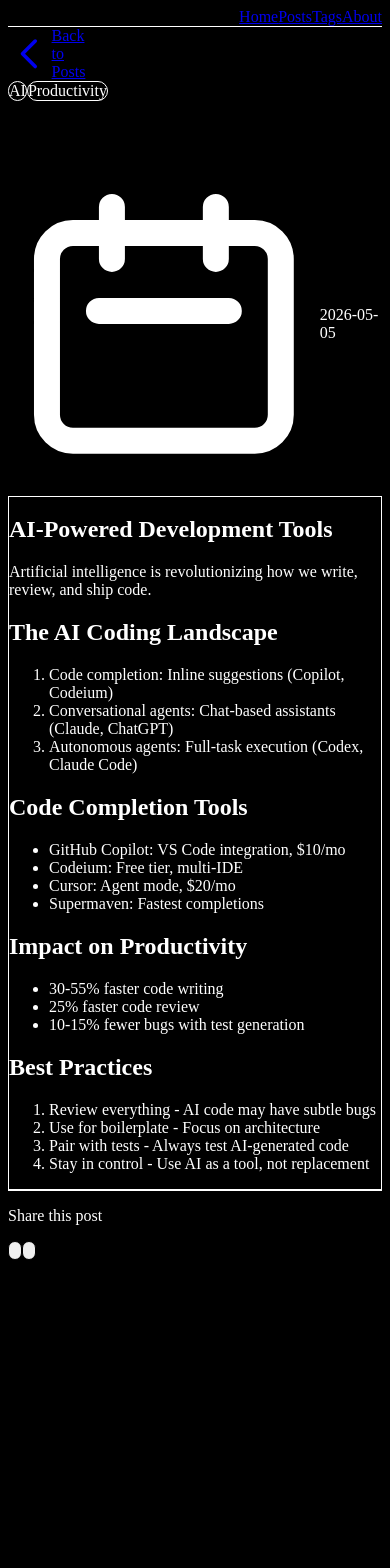
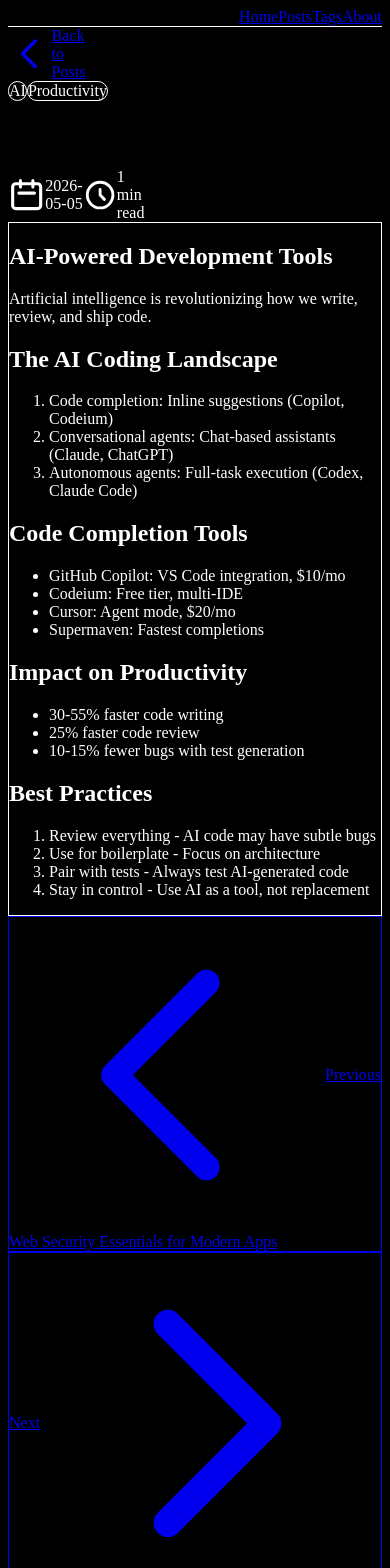
Before and after one commit to xfwfm4btvf-dev/my-app, a Next.js app: page /my-app/posts/ai-powered-development in a window 390 px wide. Shown: the top 1568 px of the page. Before the commit the page ends 1268 px from the top, so only its background shows below. Built offline with nearby package versions, Linux system fonts and the light colour scheme.

Commit message:
Add JSON-LD structured data, reading time, prev/next nav

```diff
--- a/app/layout.tsx
+++ b/app/layout.tsx
@@ -47,7 +47,8 @@ export default function RootLayout({
           title="Nitrogen Blog RSS Feed"
           href="/my-app/rss.xml"
         />
-      </head>
+      <link rel="sitemap" type="application/xml" href="/my-app/sitemap.xml" />
+</head>
       <body className="bg-black text-white min-h-screen">
         <nav className="border-b border-white/10 bg-black/50 backdrop-blur-lg sticky top-0 z-50">
           <div className="max-w-6xl mx-auto px-6 py-4 flex items-center justify-between">
--- a/app/posts/[slug]/PostContent.tsx
+++ b/app/posts/[slug]/PostContent.tsx
@@ -5,100 +5,63 @@ import { Post } from "../../../lib/posts";
 import ReactMarkdown from "react-markdown";
 import remarkGfm from "remark-gfm";
 
-export default function PostContent({ post }: { post: Post }) {
+export default function PostContent({
+  post,
+  readingTime,
+  prevPost,
+  nextPost,
+}: {
+  post: Post;
+  readingTime: number;
+  prevPost: Post | null;
+  nextPost: Post | null;
+}) {
   return (
     <div className="min-h-screen relative">
       <article className="relative py-20 px-6 z-10">
         <div className="max-w-3xl mx-auto">
-          <motion.div
-            initial={{ opacity: 0, y: 30 }}
-            animate={{ opacity: 1, y: 0 }}
-            transition={{ duration: 0.6 }}
-          >
-            {/* Back link */}
-            <a
-              href="/my-app/posts"
-              className="inline-flex items-center gap-2 text-gray-400 hover:text-white mb-8 transition-colors"
-            >
-              <svg className="w-4 h-4" fill="none" stroke="currentColor" viewBox="0 0 24 24">
-                <path strokeLinecap="round" strokeLinejoin="round" strokeWidth={2} d="M15 19l-7-7 7-7" />
-              </svg>
+          <motion.div initial={{ opacity: 0, y: 30 }} animate={{ opacity: 1, y: 0 }} transition={{ duration: 0.6 }}>
+            <a href="/my-app/posts" className="inline-flex items-center gap-2 text-gray-400 hover:text-white mb-8 transition-colors">
+              <svg className="w-4 h-4" fill="none" stroke="currentColor" viewBox="0 0 24 24"><path strokeLinecap="round" strokeLinejoin="round" strokeWidth={2} d="M15 19l-7-7 7-7" /></svg>
               Back to Posts
             </a>
-
-            {/* Tags */}
             <div className="flex gap-2 mb-6">
               {post.tags.map((tag, i) => (
-                <motion.span
-                  key={tag}
-                  initial={{ opacity: 0, scale: 0.8 }}
-                  animate={{ opacity: 1, scale: 1 }}
-                  transition={{ delay: 0.1 * i }}
-                  className="text-sm px-4 py-1.5 rounded-full bg-gradient-to-r from-blue-500/20 to-purple-500/20 text-blue-300 border border-blue-500/30"
-                >
-                  {tag}
-                </motion.span>
+                <motion.span key={tag} initial={{ opacity: 0, scale: 0.8 }} animate={{ opacity: 1, scale: 1 }} transition={{ delay: 0.1 * i }} className="text-sm px-4 py-1.5 rounded-full bg-gradient-to-r from-blue-500/20 to-purple-500/20 text-blue-300 border border-blue-500/30">{tag}</motion.span>
               ))}
             </div>
-
-            {/* Title */}
-            <motion.h1
-              initial={{ opacity: 0, y: 20 }}
-              animate={{ opacity: 1, y: 0 }}
-              transition={{ delay: 0.2 }}
-              className="text-5xl md:text-6xl font-bold mb-6 bg-gradient-to-r from-white via-gray-100 to-gray-400 bg-clip-text text-transparent"
-            >
-              {post.title}
-            </motion.h1>
-
-            {/* Date */}
-            <motion.p
-              initial={{ opacity: 0 }}
-              animate={{ opacity: 1 }}
-              transition={{ delay: 0.3 }}
-              className="text-gray-500 mb-12 flex items-center gap-2"
-            >
-              <svg className="w-4 h-4" fill="none" stroke="currentColor" viewBox="0 0 24 24">
-                <path strokeLinecap="round" strokeLinejoin="round" strokeWidth={2} d="M8 7V3m8 4V3m-9 8h10M5 21h14a2 2 0 002-2V7a2 2 0 00-2-2H5a2 2 0 00-2 2v12a2 2 0 002 2z" />
-              </svg>
-              {post.date}
-            </motion.p>
-
-            {/* Content Card */}
-            <motion.div
-              initial={{ opacity: 0, y: 20 }}
-              animate={{ opacity: 1, y: 0 }}
-              transition={{ delay: 0.4 }}
-              className="relative rounded-2xl border border-white/10 bg-white/5 backdrop-blur-sm p-8 md:p-12 overflow-hidden"
-            >
+            <motion.h1 initial={{ opacity: 0, y: 20 }} animate={{ opacity: 1, y: 0 }} transition={{ delay: 0.2 }} className="text-5xl md:text-6xl font-bold mb-6 bg-gradient-to-r from-white via-gray-100 to-gray-400 bg-clip-text text-transparent">{post.title}</motion.h1>
+            <motion.div initial={{ opacity: 0 }} animate={{ opacity: 1 }} transition={{ delay: 0.3 }} className="text-gray-500 mb-12 flex items-center gap-4 flex-wrap">
+              <span className="flex items-center gap-2">
+                <svg className="w-4 h-4" fill="none" stroke="currentColor" viewBox="0 0 24 24"><path strokeLinecap="round" strokeLinejoin="round" strokeWidth={2} d="M8 7V3m8 4V3m-9 8h10M5 21h14a2 2 0 002-2V7a2 2 0 00-2-2H5a2 2 0 00-2 2v12a2 2 0 002 2z" /></svg>
+                {post.date}
+              </span>
+              <span className="flex items-center gap-2">
+                <svg className="w-4 h-4" fill="none" stroke="currentColor" viewBox="0 0 24 24"><path strokeLinecap="round" strokeLinejoin="round" strokeWidth={2} d="M12 8v4l3 3m6-3a9 9 0 11-18 0 9 9 0 0118 0z" /></svg>
+                {readingTime} min read
+              </span>
+            </motion.div>
+            <motion.div initial={{ opacity: 0, y: 20 }} animate={{ opacity: 1, y: 0 }} transition={{ delay: 0.4 }} className="relative rounded-2xl border border-white/10 bg-white/5 backdrop-blur-sm p-8 md:p-12 overflow-hidden">
               <div className="relative prose prose-invert prose-lg max-w-none prose-headings:text-white prose-p:text-gray-300 prose-strong:text-white prose-code:text-blue-300 prose-code:bg-white/10 prose-code:px-1.5 prose-code:py-0.5 prose-code:rounded prose-pre:bg-white/5 prose-pre:border prose-pre:border-white/10 prose-a:text-blue-400 prose-li:text-gray-300">
-                <ReactMarkdown remarkPlugins={[remarkGfm]}>
-                  {post.content}
-                </ReactMarkdown>
+                <ReactMarkdown remarkPlugins={[remarkGfm]}>{post.content}</ReactMarkdown>
               </div>
             </motion.div>
-
-            {/* Share Section */}
-            <motion.div
-              initial={{ opacity: 0 }}
-              animate={{ opacity: 1 }}
-              transition={{ delay: 0.6 }}
-              className="mt-12 pt-8 border-t border-white/10"
-            >
-              <p className="text-gray-500 text-sm mb-4">Share this post</p>
-              <div className="flex gap-4">
-                <button className="p-3 rounded-full bg-white/5 hover:bg-white/10 border border-white/10 transition-colors">
-                  <svg className="w-5 h-5 text-gray-400" fill="currentColor" viewBox="0 0 24 24">
-                    <path d="M18.244 2.25h3.308l-7.227 8.26 8.502 11.24H16.17l-5.214-6.817L4.99 21.75H1.68l7.73-8.835L1.254 2.25H8.08l4.713 6.231zm-1.161 17.52h1.833L7.084 4.126H5.117z"/>
-                  </svg>
-                </button>
-                <button className="p-3 rounded-full bg-white/5 hover:bg-white/10 border border-white/10 transition-colors">
-                  <svg className="w-5 h-5 text-gray-400" fill="currentColor" viewBox="0 0 24 24">
-                    <path d="M20.447 20.452h-3.554v-5.569c0-1.328-.027-3.037-1.852-3.037-1.853 0-2.136 1.445-2.136 2.939v5.667H9.351V9h3.414v1.561h.046c.477-.9 1.637-1.85 3.37-1.85 3.601 0 4.267 2.37 4.267 5.455v6.286zM5.337 7.433c-1.144 0-2.063-.926-2.063-2.065 0-1.138.92-2.063 2.063-2.063 1.14 0 2.064.925 2.064 2.063 0 1.139-.925 2.065-2.064 2.065zm1.782 13.019H3.555V9h3.564v11.452zM22.225 0H1.771C.792 0 0 .774 0 1.729v20.542C0 23.227.792 24 1.771 24h20.451C23.2 24 24 23.227 24 22.271V1.729C24 .774 23.2 0 22.222 0h.003z"/>
-                  </svg>
-                </button>
-              </div>
-            </motion.div>
+            {(prevPost || nextPost) && (
+              <motion.div initial={{ opacity: 0 }} animate={{ opacity: 1 }} transition={{ delay: 0.5 }} className="mt-12 grid grid-cols-1 md:grid-cols-2 gap-4">
+                {prevPost ? (
+                  <a href={`/my-app/posts/${prevPost.slug}`} className="group p-5 rounded-xl border border-white/10 bg-white/5 hover:border-blue-500/50 hover:bg-blue-500/5 transition-all">
+                    <span className="text-xs text-gray-500 flex items-center gap-1 mb-2"><svg className="w-3 h-3" fill="none" stroke="currentColor" viewBox="0 0 24 24"><path strokeLinecap="round" strokeLinejoin="round" strokeWidth={2} d="M15 19l-7-7 7-7" /></svg>Previous</span>
+                    <span className="text-white group-hover:text-blue-400 transition-colors font-medium">{prevPost.title}</span>
+                  </a>
+                ) : <div />}
+                {nextPost ? (
+                  <a href={`/my-app/posts/${nextPost.slug}`} className="group p-5 rounded-xl border border-white/10 bg-white/5 hover:border-blue-500/50 hover:bg-blue-500/5 transition-all text-right">
+                    <span className="text-xs text-gray-500 flex items-center gap-1 justify-end mb-2">Next<svg className="w-3 h-3" fill="none" stroke="currentColor" viewBox="0 0 24 24"><path strokeLinecap="round" strokeLinejoin="round" strokeWidth={2} d="M9 5l7 7-7 7" /></svg></span>
+                    <span className="text-white group-hover:text-blue-400 transition-colors font-medium">{nextPost.title}</span>
+                  </a>
+                ) : <div />}
+              </motion.div>
+            )}
           </motion.div>
         </div>
       </article>
--- a/app/posts/[slug]/page.tsx
+++ b/app/posts/[slug]/page.tsx
@@ -6,53 +6,46 @@ export function generateStaticParams() {
   return posts.map((post) => ({ slug: post.slug }));
 }
 
-export async function generateMetadata({
-  params,
-}: {
-  params: Promise<{ slug: string }>;
-}): Promise<Metadata> {
+export async function generateMetadata({ params }: { params: Promise<{ slug: string }> }): Promise<Metadata> {
   const { slug } = await params;
   const post = getPostBySlug(slug);
-
-  if (!post) {
-    return { title: "Post Not Found" };
-  }
-
+  if (!post) return { title: "Post Not Found" };
   return {
     title: `${post.title} | Nitrogen Blog`,
     description: post.excerpt,
     keywords: post.tags,
-    openGraph: {
-      title: post.title,
-      description: post.excerpt,
-      url: `https://xfwfm4btvf-dev.github.io/my-app/posts/${post.slug}`,
-      type: "article",
-      publishedTime: post.date,
-      tags: post.tags,
-    },
-    twitter: {
-      card: "summary_large_image",
-      title: post.title,
-      description: post.excerpt,
-    },
+    openGraph: { title: post.title, description: post.excerpt, url: `https://xfwfm4btvf-dev.github.io/my-app/posts/${post.slug}`, type: "article", publishedTime: post.date, tags: post.tags },
+    twitter: { card: "summary_large_image", title: post.title, description: post.excerpt },
   };
 }
 
-export default async function PostPage({
-  params,
-}: {
-  params: Promise<{ slug: string }>;
-}) {
+function getReadingTime(content: string): number {
+  return Math.max(1, Math.ceil(content.trim().split(/\s+/).length / 200));
+}
+
+export default async function PostPage({ params }: { params: Promise<{ slug: string }> }) {
   const { slug } = await params;
   const post = getPostBySlug(slug);
+  if (!post) return <div className="min-h-screen flex items-center justify-center"><p className="text-xl text-gray-400">Post not found: {slug}</p></div>;
 
-  if (!post) {
-    return (
-      <div className="min-h-screen flex items-center justify-center">
-        <p className="text-xl text-gray-400">Post not found: {slug}</p>
-      </div>
-    );
-  }
+  const readingTime = getReadingTime(post.content);
+  const postIndex = posts.findIndex((p) => p.slug === post.slug);
+  const prevPost = postIndex < posts.length - 1 ? posts[postIndex + 1] : null;
+  const nextPost = postIndex > 0 ? posts[postIndex - 1] : null;
 
-  return <PostContent post={post} />;
+  const jsonLd = {
+    "@context": "https://schema.org", "@type": "BlogPosting",
+    headline: post.title, description: post.excerpt, datePublished: post.date, dateModified: post.date,
+    author: { "@type": "Person", name: "Henry Nitrogen", url: "https://xfwfm4btvf-dev.github.io/my-app/about" },
+    publisher: { "@type": "Organization", name: "Nitrogen Blog", url: "https://xfwfm4btvf-dev.github.io/my-app/" },
+    mainEntityOfPage: { "@type": "WebPage", "@id": `https://xfwfm4btvf-dev.github.io/my-app/posts/${post.slug}` },
+    keywords: post.tags.join(", "), wordCount: post.content.trim().split(/\s+/).length, articleSection: post.tags[0] || "Technology",
+  };
+
+  return (
+    <>
+      <script type="application/ld+json" dangerouslySetInnerHTML={{ __html: JSON.stringify(jsonLd) }} />
+      <PostContent post={post} readingTime={readingTime} prevPost={prevPost} nextPost={nextPost} />
+    </>
+  );
 }
```
